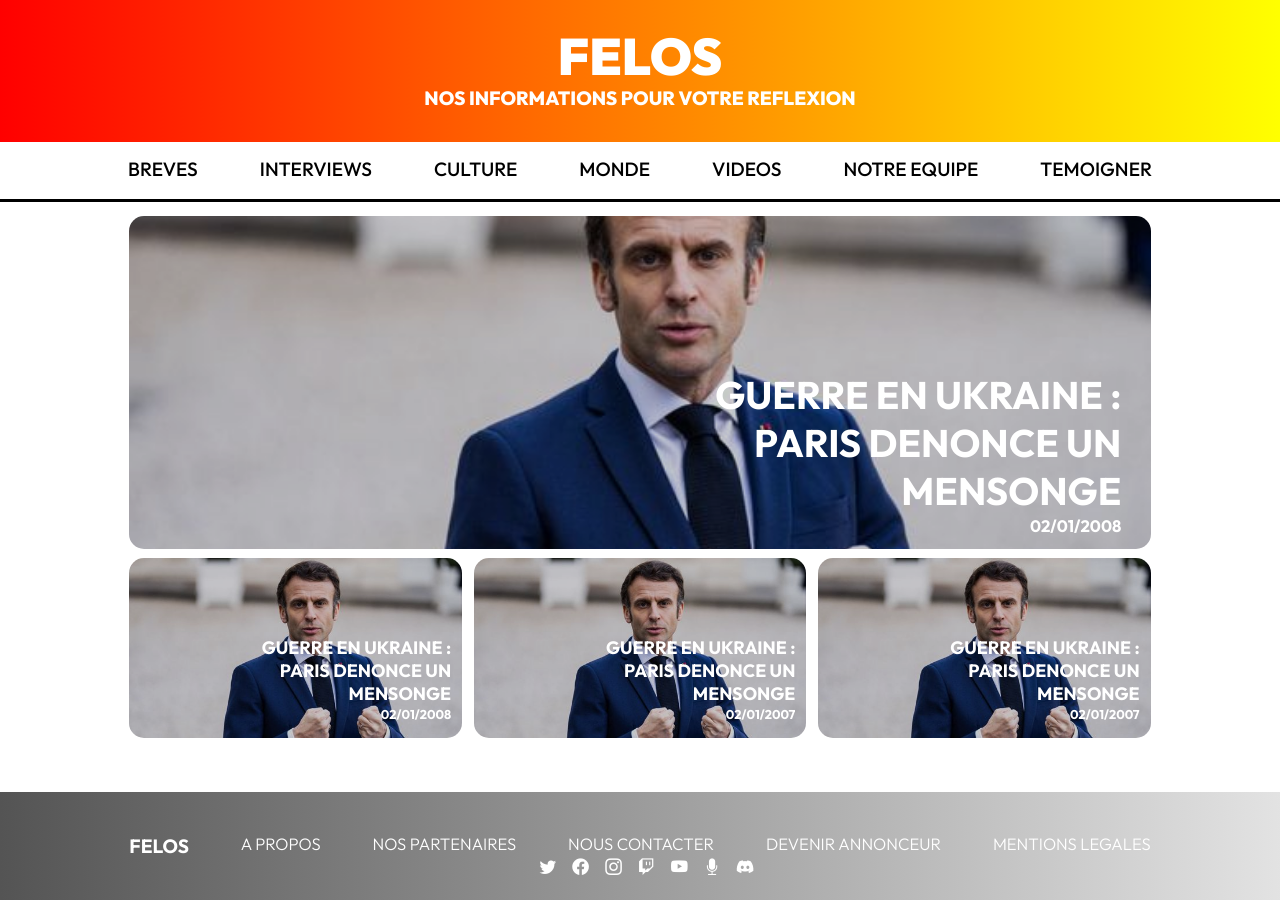
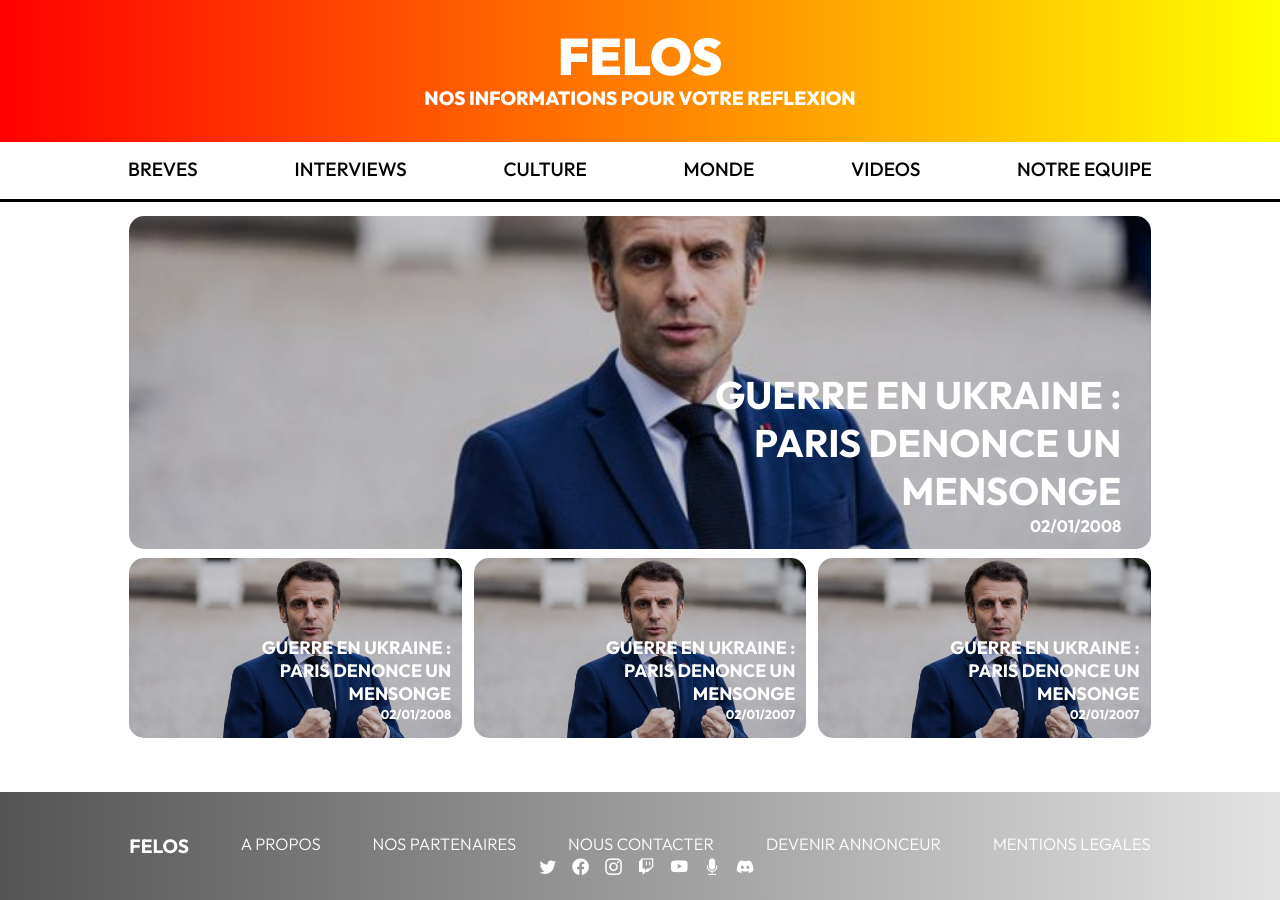
Before and after one commit to FELOSNews/website, a Jekyll site: the page built from pages/home.html, in a window 1280 px wide. Built offline with Jekyll 4.4.1, drawn with Linux system fonts in a browser that asks for light colours.

Commit message:
⚰️ Remove witness links

```diff
--- a/_layouts/corporate.html
+++ b/_layouts/corporate.html
@@ -46,7 +46,6 @@
                 <a class="monde" href="/monde">MONDE</a>
                 <a class="videos" href="/videos">VIDEOS</a>
                 <a class="notre_equipe" href="/notre_equipe">NOTRE EQUIPE</a>
-                <a class="temoigner" href="/temoigner">TEMOIGNER</a>
             </div>
         </div>
 
--- a/_layouts/home.html
+++ b/_layouts/home.html
@@ -48,7 +48,6 @@
                 <a class="monde" href="/monde">MONDE</a>
                 <a class="videos" href="/videos">VIDEOS</a>
                 <a class="notre_equipe" href="/notre_equipe">NOTRE EQUIPE</a>
-                <a class="temoigner" href="/temoigner">TEMOIGNER</a>
             </div>
         </div>
 
--- a/_layouts/pager.html
+++ b/_layouts/pager.html
@@ -52,7 +52,6 @@
                 <a class="monde" href="/monde">MONDE</a>
                 <a class="videos" href="/videos">VIDEOS</a>
                 <a class="notre_equipe" href="/notre_equipe">NOTRE EQUIPE</a>
-                <a class="temoigner" href="/temoigner">TEMOIGNER</a>
             </div>
         </div>
 
--- a/_layouts/post.html
+++ b/_layouts/post.html
@@ -46,7 +46,6 @@
                 <a class="monde" href="/monde">MONDE</a>
                 <a class="videos" href="/videos">VIDEOS</a>
                 <a class="notre_equipe" href="/notre_equipe">NOTRE EQUIPE</a>
-                <a class="temoigner" href="/temoigner">TEMOIGNER</a>
             </div>
         </div>
 
```
